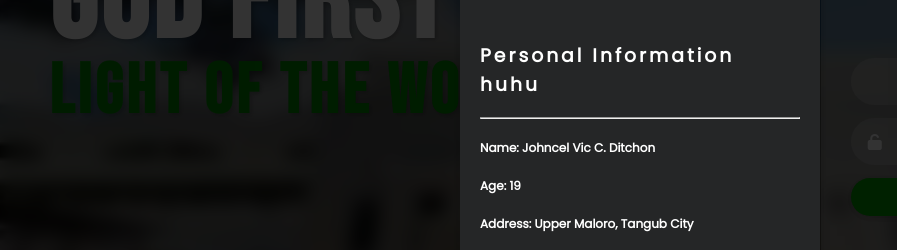
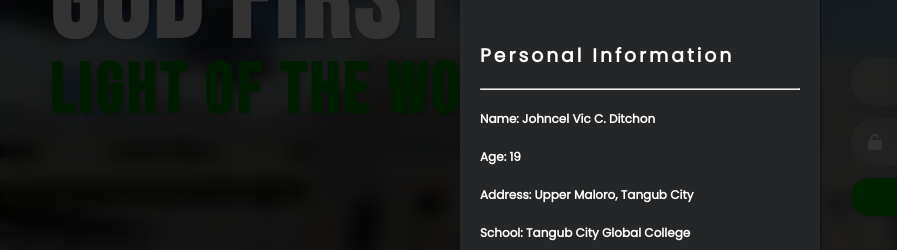
Before and after one commit to johncelvicditchon-dev18/unaangginoo, a plain HTML site: page index.html in a window 1280 px wide. Both pictures are taken after a click on the link "Developer Details". Shown: the part 314-564 px from the top of the page, 0-897 px from the left. Drawn offline with Linux system fonts and the light colour scheme; some icons are missing.

Commit message:
Update index.html

```diff
--- a/index.html
+++ b/index.html
@@ -610,7 +610,7 @@ https://cdn.jsdelivr.net/npm/phosphor-icons@1.4.2/src/css/icons.min.css
             <div class="devimage">
                 <img class="img123" src="dev.jpg" alt="">
             </div>
-            <h3>Personal Information huhu</h3>
+            <h3>Personal Information</h3>
             <hr>
             <h5>Name: Johncel Vic C. Ditchon</h5>
             <h5>Age: 19</h5>
```
